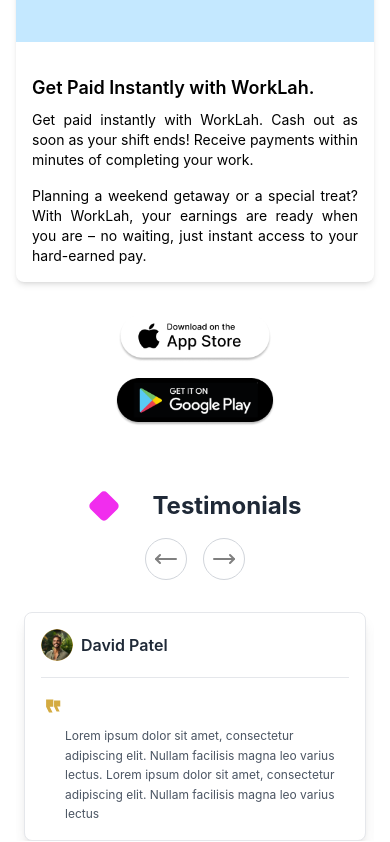
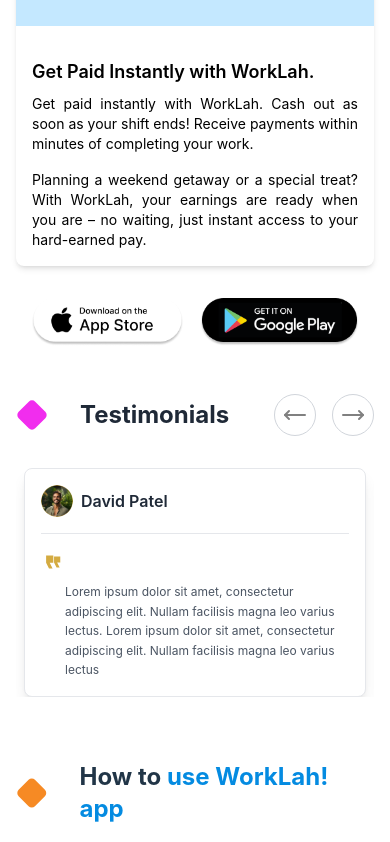
Before and after one commit to sidram403/work-lah, a React (Vite) app: page / in a window 390 px wide. Shown: the part 2324-3166 px from the top of the page. Built offline with nearby package versions, Linux system fonts and the light colour scheme.

Commit message:
fixed css for responsive

```diff
--- a/src/components/About.jsx
+++ b/src/components/About.jsx
@@ -4,7 +4,7 @@
 
 const About = () => {
   return (
-    <section className="py-8 px-4 bg-white">
+    <section className="py-4 md:py-8 px-4 bg-white">
       <div className="py-8 px-4 md:px-12">
         <LayoutTitle iconColor="#048BE1" firstText="About" secondText="WorkLah!" />
       </div>
@@ -32,7 +32,7 @@
         </div>
 
         {/* App Links */}
-        <div className="mt-8 flex flex-col items-center gap-4 sm:flex-row sm:justify-center">
+        <div className="mt-8 flex items-center gap-4 flex-row justify-center">
           <a href="#" className="inline-block">
             <img
               src="./assets/apple-store.png"
--- a/src/components/AppFlowSteps.jsx
+++ b/src/components/AppFlowSteps.jsx
@@ -29,8 +29,8 @@
   ];
 
   return (
-    <section className="py-8 px-4 bg-white">
-      <div className="py-8 px-12">
+    <section className="py-4 px-2 md:py-8 md:px-4 bg-white">
+      <div className="py-4 md:py-8 px-2 md:px-12">
         <LayoutTitle
           iconColor="#F68A24"
           firstText="How to"
--- a/src/components/AppPromo.jsx
+++ b/src/components/AppPromo.jsx
@@ -4,7 +4,7 @@
 const AppPromo = () => {
   return (
     <div
-      className="relative mb-32 lg:h-[460px] md:h-[340px] h-[450px] w-full overflow-hidden  bg-cover bg-no-repeat bg-center"
+      className="relative mb-12 md:mb-20 lg:mb-32 lg:h-[460px] md:h-[340px] h-[450px] w-full overflow-hidden  bg-cover bg-no-repeat bg-center"
       style={{ backgroundImage: `url(${promoBg})` }}
     >
       <div className="relative container mx-auto px-4 py-4  flex flex-col justify-center">
--- a/src/components/QAAccordion.jsx
+++ b/src/components/QAAccordion.jsx
@@ -27,14 +27,14 @@
   };
 
   return (
-    <section className="py-8 px-4 bg-white">
+    <section className="py-2 md:py-8 px-4 bg-white">
       {/* Section Header */}
-      <div className="py-8 px-4 md:px-12">
+      <div className="py-4 md:py-8 px-4 md:px-12">
         <LayoutTitle iconColor="#000000" firstText="Q&A" secondText="" />
       </div>
 
       {/* FAQ Container */}
-      <div className="max-w-7xl mx-auto px-4 space-y-6">
+      <div className="max-w-7xl mx-auto px-4 space-y-2 md:space-y-6">
         {faqData.map((item, index) => (
           <div key={index} className="overflow-hidden">
             {/* Question Button */}
--- a/src/components/Testimonail.jsx
+++ b/src/components/Testimonail.jsx
@@ -68,8 +68,8 @@
   return (
     <div className="w-full py-8 px-4 md:px-8 lg:px-12 overflow-hidden">
       {/* Heading */}
-      <div className="mb-8 flex flex-col sm:flex-row justify-between items-center">
-        <h2 className="text-xl font-bold text-gray-800 flex items-center gap-2 mb-4 sm:mb-0">
+      <div className="mb-8 flex flex-row justify-between items-center">
+        <h2 className="text-xl font-bold text-gray-800 flex items-center gap-2  sm:mb-0">
           <LayoutTitle iconColor="#F12DEE" firstText="Testimonials" secondText="" />
         </h2>
         <div className="flex gap-4">
```
